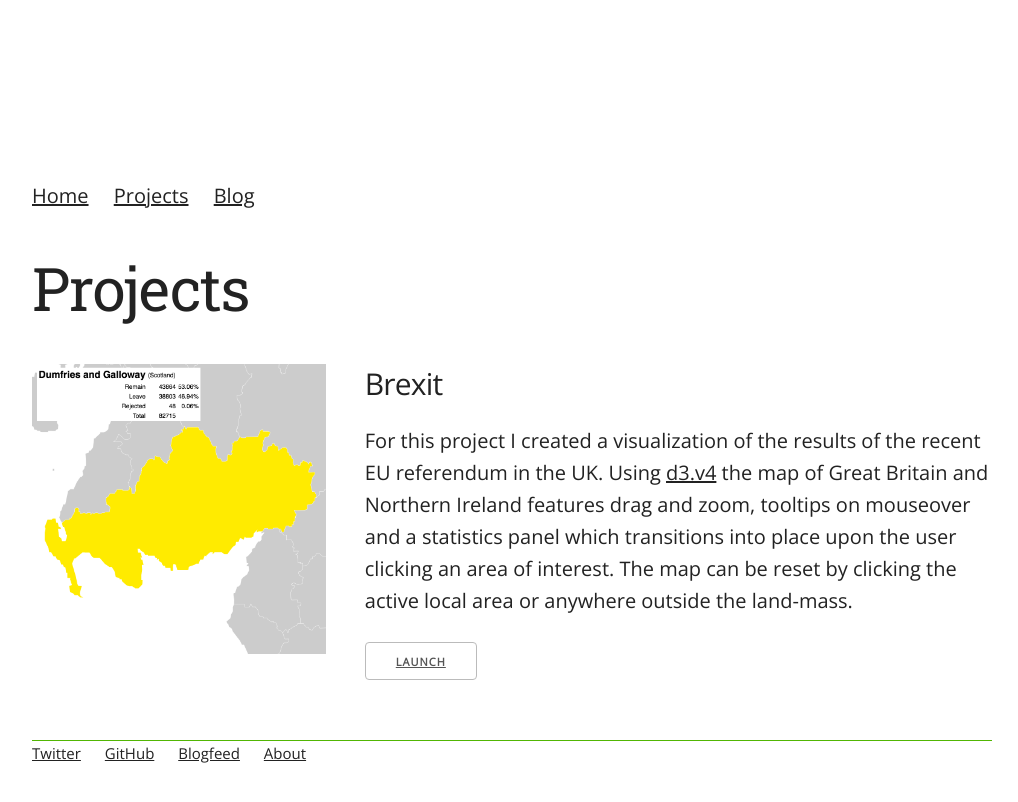
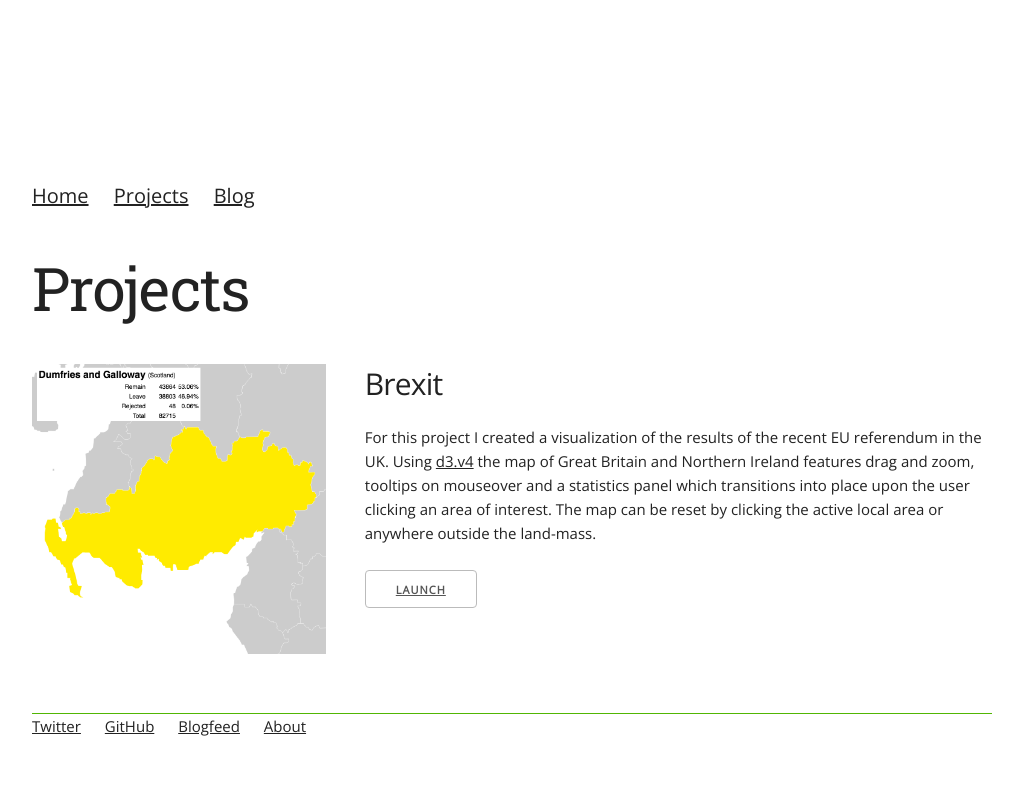
Before and after one commit to danoscarmike/danoscarmike.github.io, a Jekyll site: the page built from projects/index.html, in a window 1280 px wide. Shown: the top 802 px of the page, without its empty margins (128-1146 px from the left). Built offline with Jekyll 4.4.1, drawn with Linux system fonts in a browser that asks for light colours.

Commit message:
re-format project description pane

```diff
--- a/projects/index.html
+++ b/projects/index.html
@@ -13,7 +13,7 @@
   </div>
 	<div class="eight columns">
 		<h4>Brexit</h4>
-		<p>For this project I created a visualization of the results of the recent EU referendum in the UK.  Using <a href="https://github.com/mbostock/d3">d3.v4</a> the map of Great Britain and Northern Ireland features drag and zoom, tooltips on mouseover and a statistics panel which transitions into place upon the user clicking an area of interest.  The map can be reset by clicking the active local area or anywhere outside the land-mass.</p>
+		<p class="about">For this project I created a visualization of the results of the recent EU referendum in the UK.  Using <a href="https://github.com/mbostock/d3">d3.v4</a> the map of Great Britain and Northern Ireland features drag and zoom, tooltips on mouseover and a statistics panel which transitions into place upon the user clicking an area of interest.  The map can be reset by clicking the active local area or anywhere outside the land-mass.</p>
 		<div class="button">
 			<a href="http://danoscarmike.com/brexit">Launch</a>
 		</div>
```
